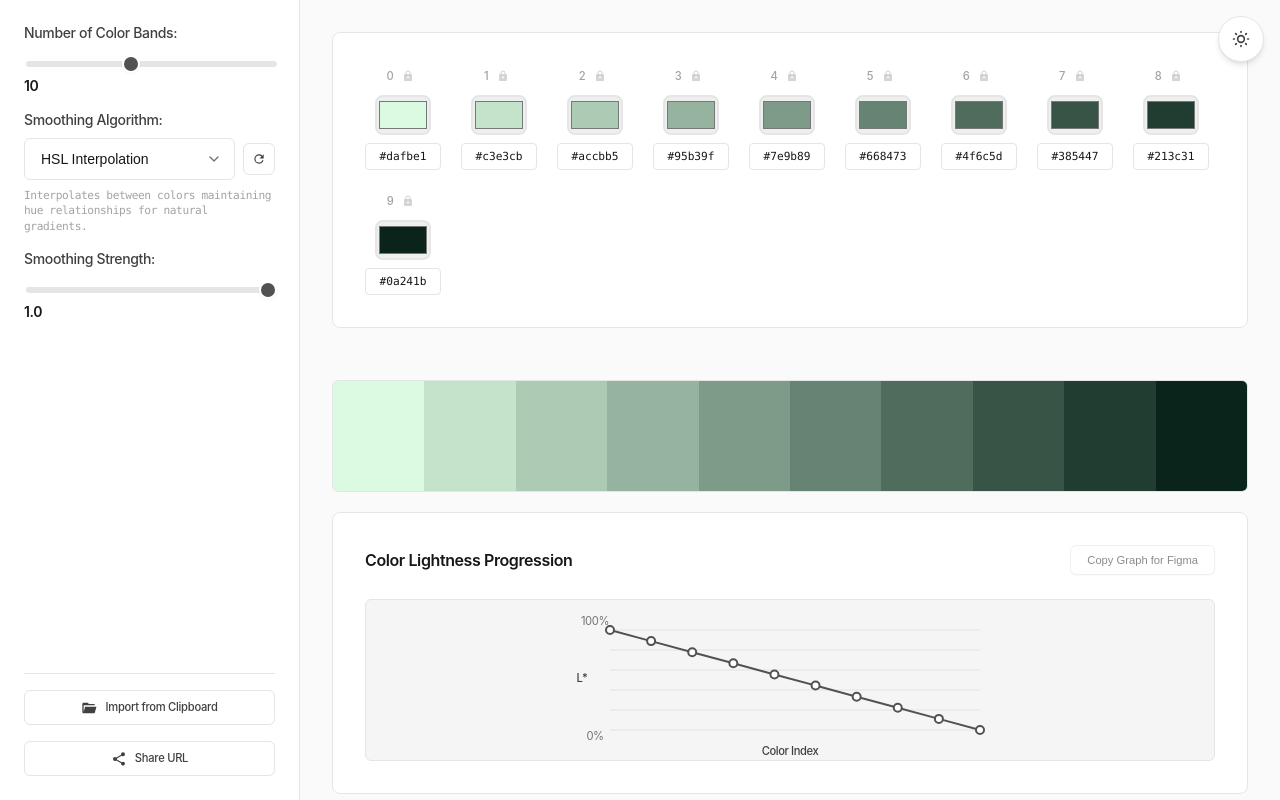
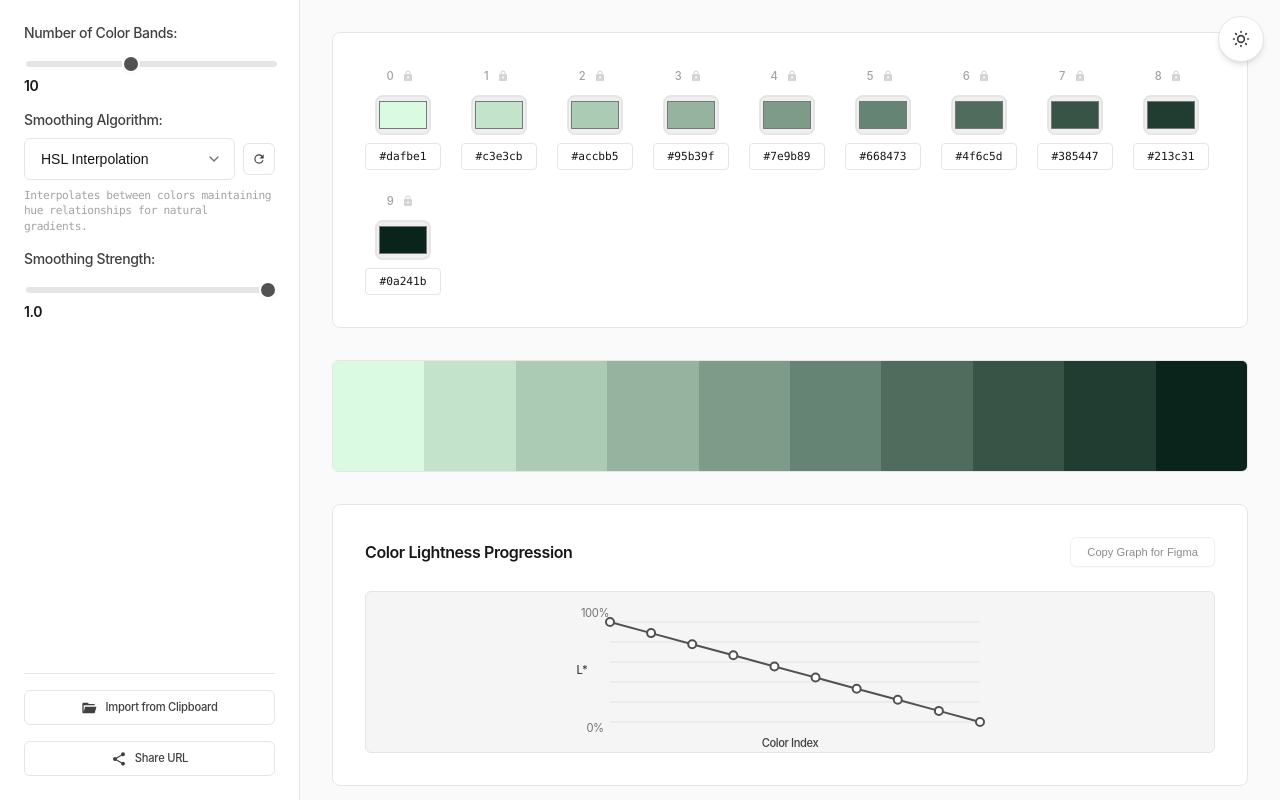
Before and after one commit to kylewaynebenson/color-scale-smoother, a plain HTML site: page index.html in a window 1280 px wide. Drawn offline with Linux system fonts and the light colour scheme.

Commit message:
cleaning up layout

```diff
--- a/index.html
+++ b/index.html
@@ -80,13 +80,13 @@
                     </button>
                 </div>
             </div>
-        </div>        <div class="main-content">
+        </div>
+        <div class="main-content">
             <div class="color-editor">
                 <h3 class="hidden">Color Band Editor</h3>
                 <div id="colorBandEditor" class="color-band-editor"></div>
             </div>
 
-            <div class="color-preview-section">
             <div class="color-preview-container">
                 <div id="colorBandPreview" class="color-band-preview"></div>
                 <div class="copy-buttons">
@@ -131,7 +131,6 @@
             </div>
         </div>
     </div>
-    </div>
 
     <script src="colorUtils.js"></script>
     <script src="smoothingAlgorithms.js"></script>
--- a/styles.css
+++ b/styles.css
@@ -377,9 +377,6 @@ body {
 }
 
 /* Color Editor */
-.color-editor {
-  margin-bottom: var(--space-5);
-}
 
 .color-editor h3 {
   margin-top: 0;
@@ -707,7 +704,6 @@ body {
 
 .color-preview-container {
   position: relative;
-  margin-bottom: var(--space-5);
 }
 
 .color-band-preview {
@@ -769,7 +765,6 @@ body {
   border-radius: var(--radius-lg);
   border: 1px solid var(--color-border);
   padding: var(--space-8);
-  margin-top: var(--space-4);
   transition: var(--transition-colors);
 }
 
```
Lines whose indentation alone changed are shown as unchanged.
